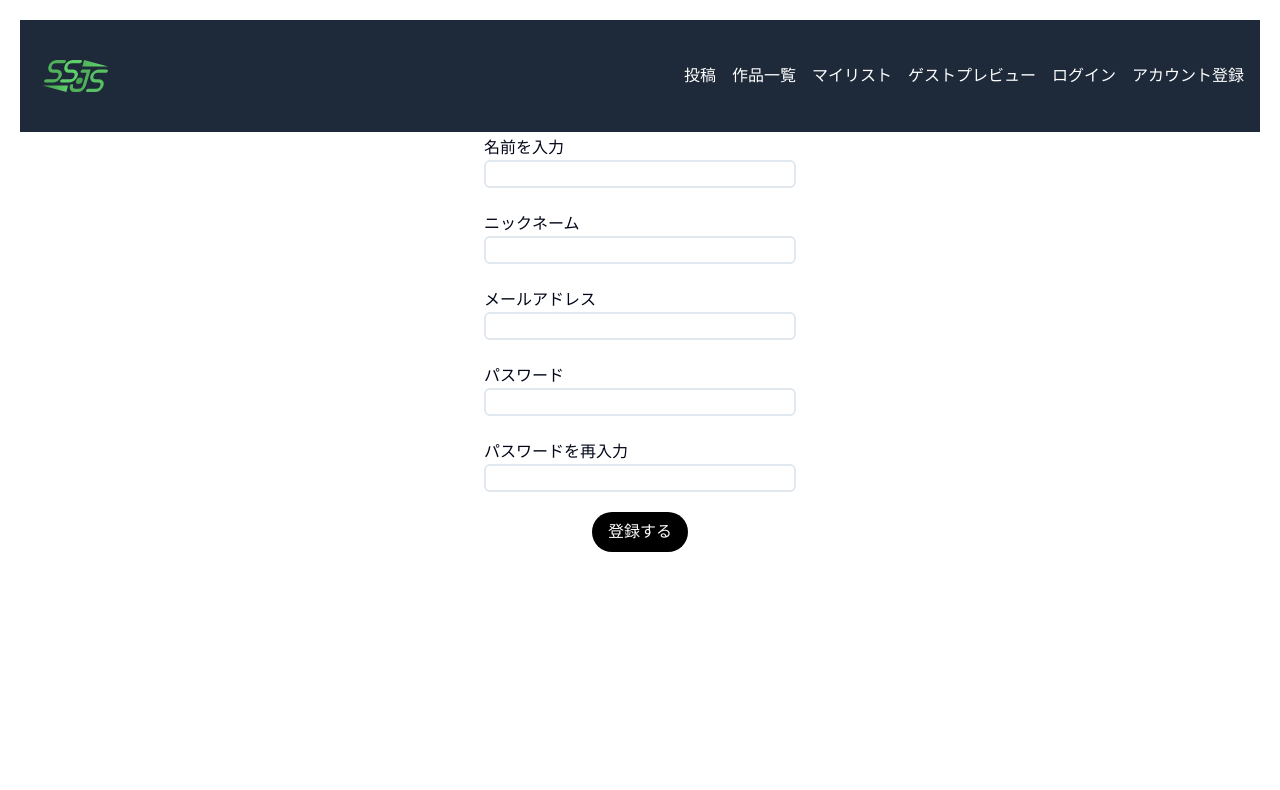
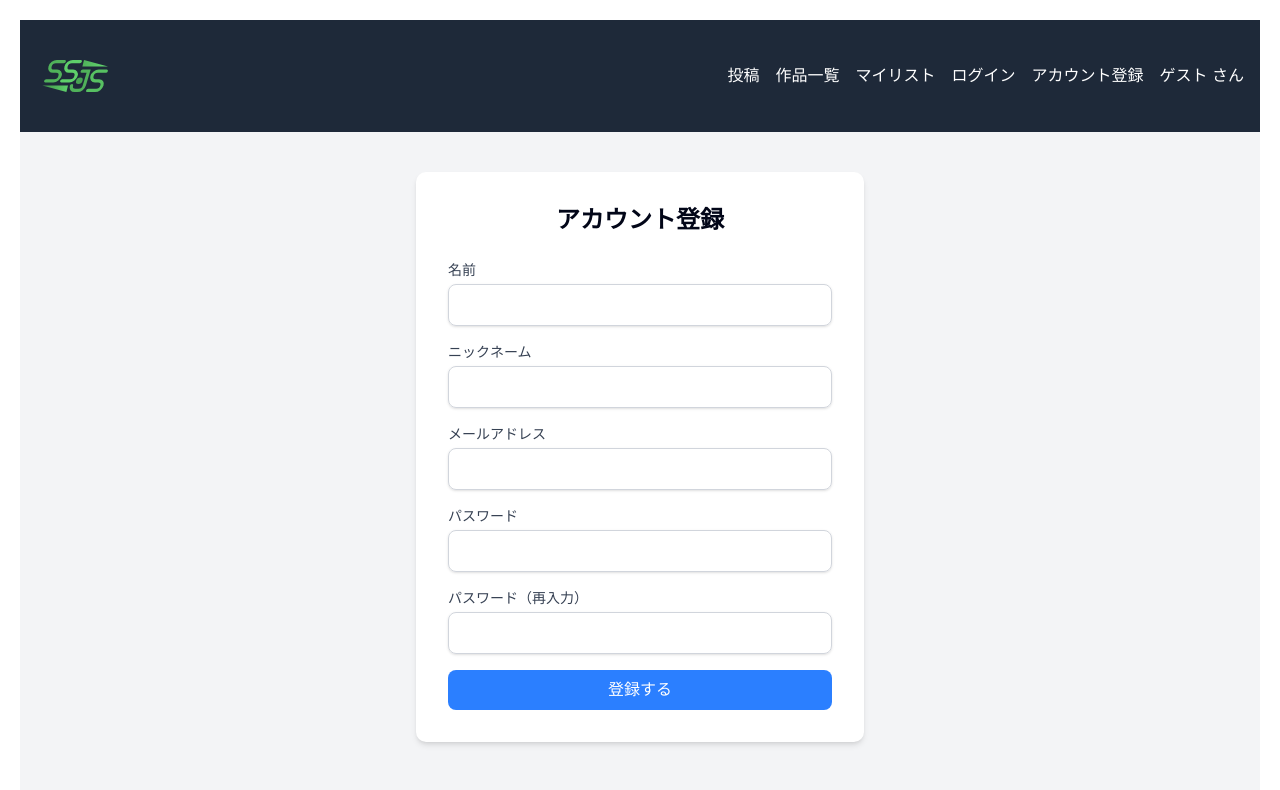
Before and after one commit to SketchShifter/sketchshifter_frontend, a Next.js app: page /register in a window 1280 px wide. Shown: the top 790 px of the page. Built offline with nearby package versions, Linux system fonts and the light colour scheme.

Commit message:
ログアウト処理を追加

```diff
--- a/src/app/post/page.tsx
+++ b/src/app/post/page.tsx
@@ -83,7 +83,8 @@ export default function PostPage() {
     };
 
     return (
-        <div className="max-w-2xl mx-auto mt-10 p-6 bg-white shadow-md rounded-md">
+        <div className="min-h-screen bg-gray-100 py-10">
+            <div className="max-w-2xl mx-auto p-6 bg-white shadow-md rounded-md">
                 <h1 className="text-2xl font-bold mb-4">作品投稿</h1>
                 <form onSubmit={handleSubmit} className="space-y-4">
                     <div>
@@ -212,5 +213,6 @@ export default function PostPage() {
                 </form>
                 {message && <p className="mt-4 text-center text-sm text-red-500">{message}</p>}
             </div>
+        </div>
     );
 }
--- a/src/components/auth/Login.tsx
+++ b/src/components/auth/Login.tsx
@@ -5,48 +5,46 @@ import { getAuthSession } from "@/lib/auth";
 import { redirect } from "next/navigation";
 import { useEffect, useState } from "react";
 import { useForm } from "react-hook-form";
-import { useRouter } from 'next/navigation'; // 修正
+import { useRouter } from 'next/navigation';
 
-const redirectTo = ""
+const redirectTo = "";
 
 interface InputType {
     email: string;
     password: string;
 }
+
 const Login = () => {
     const [loading, setLoading] = useState(false);
-    const router = useRouter(); // useRouterを使用
+    const router = useRouter();
 
     const {
         register,
-        watch,
         handleSubmit,
         formState: { errors },
     } = useForm<InputType>({
         mode: 'onBlur'
     });
+
     useEffect(() => {
         const checkAuthSession = async () => {
             const user = await getAuthSession();
-            // ログインしてたらリダイレクトする
             if (user) {
                 redirect('/');
             }
         };
 
         checkAuthSession();
-    }, [])
+    }, []);
 
-    // ログインに失敗したときの処理
     const loginFailed = (error: any) => {
-        return ""
-    }
+        return "";
+    };
 
-    // ログインに成功したときの処理
     const loginSuccess = (user_id: string) => {
         console.log("ログイン成功");
-        router.push('/');
-    }
+        window.location.href = '/'; // ホーム画面にリロード
+    };
 
     const loginReq = async (data: InputType) => {
         try {
@@ -56,14 +54,14 @@ const Login = () => {
                     'Content-Type': 'application/json'
                 },
                 body: JSON.stringify(data)
-            })
+            });
             if (!res.ok) {
                 loginFailed(res);
-                throw new Error(`レスポンスステータス: ${res.status}`)
+                throw new Error(`レスポンスステータス: ${res.status}`);
             }
-            const responce = await res.json()
-            const token = responce.token
-            const user = responce.user
+            const response = await res.json();
+            const token = response.token;
+            const user = response.user;
             localStorage.setItem("token", token);
             loginSuccess(user.id);
         } catch (error: any) {
@@ -71,36 +69,39 @@ const Login = () => {
             loginFailed(error);
             return error;
         }
-    }
+    };
 
     const isValid = (data: InputType) => {
-        alert(`${data.email} is email and password is ${data.password}`);
         setLoading(true);
         loginReq(data);
     };
 
     const isInValid = (error: any) => {
+        console.error("Validation error:", error);
     };
 
-
-    return (<>
-        <form onSubmit={handleSubmit(isValid, isInValid)} className="max-w-xs center mx-auto flex flex-nowrap flex-col items-center">
-            <div className="w-full flex flex-nowrap flex-col p-1">
-                <label htmlFor="email">
+    return (
+        <div className="bg-gray-100 py-10">
+            <div className="bg-white shadow-md rounded-lg p-8 max-w-md mx-auto">
+                <h1 className="text-2xl font-bold text-center mb-6">ログイン</h1>
+                <form onSubmit={handleSubmit(isValid, isInValid)} className="space-y-4">
+                    <div>
+                        <label htmlFor="email" className="block text-sm font-medium text-gray-700">
                             メールアドレス
                         </label>
                         <input
                             {...register("email", { required: "メールアドレスを入力してください" })}
-                    className="border-2 border-solid rounded-sm"
+                            className={`mt-1 block w-full px-3 py-2 border ${errors.email ? 'border-red-500' : 'border-gray-300'
+                                } rounded-md shadow-sm focus:outline-none focus:ring-blue-500 focus:border-blue-500`}
                             type="email"
                             name="email"
                         />
-                <div className="text-[red] text-xs h-4">
-                    {errors.email?.message}
+                        {errors.email && (
+                            <p className="text-red-500 text-sm mt-1">{errors.email.message}</p>
+                        )}
                     </div>
-            </div>
-            <div className="w-full flex flex-nowrap flex-col p-1">
-                <label htmlFor="email">
+                    <div>
+                        <label htmlFor="password" className="block text-sm font-medium text-gray-700">
                             パスワード
                         </label>
                         <input
@@ -108,23 +109,34 @@ const Login = () => {
                                 required: "パスワードを入力してください",
                                 minLength: { value: 8, message: "8文字以上入力してください" }
                             })}
-                    className="border-2 border-solid rounded-sm"
+                            className={`mt-1 block w-full px-3 py-2 border ${errors.password ? 'border-red-500' : 'border-gray-300'
+                                } rounded-md shadow-sm focus:outline-none focus:ring-blue-500 focus:border-blue-500`}
                             type="password"
                             name="password"
                         />
-                <div className="text-[red] text-xs h-4">
-                    {errors.password?.message}
+                        {errors.password && (
+                            <p className="text-red-500 text-sm mt-1">{errors.password.message}</p>
+                        )}
+                    </div>
+                    <div>
+                        <button
+                            type="submit"
+                            disabled={loading}
+                            className={`w-full px-4 py-2 text-white font-medium rounded-md ${loading ? 'bg-gray-400' : 'bg-blue-500 hover:bg-blue-600'
+                                } focus:outline-none focus:ring-2 focus:ring-blue-500 focus:ring-offset-2`}
+                        >
+                            {loading ? "ログイン中..." : "ログイン"}
+                        </button>
+                    </div>
+                    <div className="text-center">
+                        <a href="login/reset" className="text-blue-500 hover:underline text-sm">
+                            パスワードをリセット
+                        </a>
+                    </div>
+                </form>
             </div>
         </div>
-            <div className={`px-4 py-2 w-fit rounded-full ${loading ? 'bg-gray-500' : 'bg-black'} text-white`}>
-                <input type="submit" value="ログイン" disabled={loading} />
-            </div>
-            <div>
-                <p><a href="login/reset">パスワードをリセット</a></p>
+    );
+};
 
-            </div>
-        </form>
-    </>);
-}
-
-export { Login }
+export { Login };
--- a/src/components/auth/Register.tsx
+++ b/src/components/auth/Register.tsx
@@ -4,9 +4,9 @@ import { API_URL } from "@/lib/api";
 import { getAuthSession } from "@/lib/auth";
 import { redirect } from "next/navigation";
 import { useEffect, useState } from "react";
-import { useForm, FieldError, FieldErrors } from "react-hook-form";
+import { useForm, FieldError } from "react-hook-form";
 
-const redirectTo = ""
+const redirectTo = "";
 
 interface InputType {
     email: string;
@@ -15,158 +15,147 @@ interface InputType {
     name: string;
     nickname: string;
 }
-interface InputProps {
-    name: "password" | "email" | "passwordRe" | "name" | "nickname",
-    type: string
-    label: string
-    reqMsg: string
-}
+
 const Register = () => {
     const [loading, setLoading] = useState(false);
 
     const {
         register,
-        watch,
         handleSubmit,
         formState: { errors },
         getValues,
     } = useForm<InputType>({
         mode: 'onBlur'
     });
+
     useEffect(() => {
         const checkAuthSession = async () => {
             const user = await getAuthSession();
-            // ログインしてたらリダイレクトする
-            if (user){
+            if (user) {
                 redirect(`${redirectTo}/${user.id}`);
             }
         };
 
         checkAuthSession();
-    },[])
-
-    // ログインに失敗したときの処理
-    const loginFailed = (error: any) => {
-        return ""
-    }
-
-    // ログインに成功したときの処理
-    const loginSuccess = (user_id: string) => {
-        redirect(`${redirectTo}/${user_id}`);
-    }
+    }, []);
 
     const registerReq = async (data: InputType) => {
         try {
-            if (data.password != data.passwordRe){
-                isInValid({error: "password is not match"})
-                return null
+            if (data.password !== data.passwordRe) {
+                alert("パスワードが一致しません");
+                return null;
             }
             const setData = {
                 email: data.email,
                 password: data.password,
                 name: data.name,
                 nickname: data.nickname
-            }
-            const res = await fetch(`${API_URL}/auth/register`,{
+            };
+            const res = await fetch(`${API_URL}/auth/register`, {
                 method: 'POST',
                 headers: {
                     'Content-Type': 'application/json'
                 },
                 body: JSON.stringify(setData)
-            })
-            if(!res.ok) {
-                if(res.status === 409){
+            });
+            if (!res.ok) {
+                if (res.status === 409) {
                     alert("既に登録されています。");
                     redirect(`/login`);
                 }
-                loginFailed(res);
-                throw new Error(`レスポンスステータス: ${res.status}`)
+                throw new Error(`レスポンスステータス: ${res.status}`);
             }
-            const responce = await res.json()
-            const token = responce.token
-            const user = responce.user
-            localStorage.setItem("token",token);
-            loginSuccess(user.id);
-        }catch(error: any){
+            const response = await res.json();
+            const token = response.token;
+            const user = response.user;
+            localStorage.setItem("token", token);
+            redirect(`${redirectTo}/${user.id}`);
+        } catch (error: any) {
             console.error(error.message);
-            loginFailed(error);
-            return error;
         }
-    }
+    };
 
     const isValid = (data: InputType) => {
         setLoading(true);
-        alert(`${data.email} is email and password is ${data.password}`);
         registerReq(data);
     };
 
-    const isInValid = (error: any) => {
-    };
-
-    const Input = ({name,type,label,reqMsg}: InputProps) => {
-        return(<>
-            <div className="w-full flex flex-nowrap flex-col p-1">
-                <label htmlFor={name}>
-                    {label}
+    return (
+        <div className="min-h-screen bg-gray-100 py-10">
+            <div className="bg-white shadow-md rounded-lg p-8 max-w-md mx-auto">
+                <h1 className="text-2xl font-bold text-center mb-6">アカウント登録</h1>
+                <form onSubmit={handleSubmit(isValid)} className="space-y-4">
+                    <div>
+                        <label htmlFor="name" className="block text-sm font-medium text-gray-700">
+                            名前
                         </label>
                         <input
-                    {...register(name, { required: reqMsg})}
-                    className="border-2 border-solid rounded-sm"
-                    type={type}
-                    name={name}
+                            {...register("name", { required: "名前を入力してください" })}
+                            className={`mt-1 block w-full px-3 py-2 border ${errors.name ? 'border-red-500' : 'border-gray-300'
+                                } rounded-md shadow-sm focus:outline-none focus:ring-blue-500 focus:border-blue-500`}
+                            type="text"
+                            name="name"
                         />
-                <div className="text-[red] text-xs h-4">
-                    {(errors as Record<string, FieldError>)[name]?.message}
+                        {errors.name && (
+                            <p className="text-red-500 text-sm mt-1">{errors.name.message}</p>
+                        )}
                     </div>
+                    <div>
+                        <label htmlFor="nickname" className="block text-sm font-medium text-gray-700">
+                            ニックネーム
+                        </label>
+                        <input
+                            {...register("nickname", { required: "ニックネームを入力してください" })}
+                            className={`mt-1 block w-full px-3 py-2 border ${errors.nickname ? 'border-red-500' : 'border-gray-300'
+                                } rounded-md shadow-sm focus:outline-none focus:ring-blue-500 focus:border-blue-500`}
+                            type="text"
+                            name="nickname"
+                        />
+                        {errors.nickname && (
+                            <p className="text-red-500 text-sm mt-1">{errors.nickname.message}</p>
+                        )}
                     </div>
-        </>)
-    }
-
-    return(<>
-        <form onSubmit={handleSubmit(isValid, isInValid)} className="max-w-xs center mx-auto flex flex-nowrap flex-col items-center">
-            <Input
-                name="name"
-                type="text"
-                label="名前を入力"
-                reqMsg="名前を入力してください"
+                    <div>
+                        <label htmlFor="email" className="block text-sm font-medium text-gray-700">
+                            メールアドレス
+                        </label>
+                        <input
+                            {...register("email", { required: "メールアドレスを入力してください" })}
+                            className={`mt-1 block w-full px-3 py-2 border ${errors.email ? 'border-red-500' : 'border-gray-300'
+                                } rounded-md shadow-sm focus:outline-none focus:ring-blue-500 focus:border-blue-500`}
+                            type="email"
+                            name="email"
                         />
-            <Input
-                name="nickname"
-                type="text"
-                label="ニックネーム"
-                reqMsg="ニックネームを入力してください"
-            />
-            <Input
-                name="email"
-                type="email"
-                label="メールアドレス"
-                reqMsg="メールアドレスを入力してください"
-            />
-            <div className="w-full flex flex-nowrap flex-col p-1">
-                <label htmlFor="password">
+                        {errors.email && (
+                            <p className="text-red-500 text-sm mt-1">{errors.email.message}</p>
+                        )}
+                    </div>
+                    <div>
+                        <label htmlFor="password" className="block text-sm font-medium text-gray-700">
                             パスワード
                         </label>
                         <input
                             {...register("password", {
                                 required: "パスワードを入力してください",
-                        minLength: { value: 8, message: "8文字以上入力してください"}
+                                minLength: { value: 8, message: "8文字以上入力してください" }
                             })}
-                    className="border-2 border-solid rounded-sm"
+                            className={`mt-1 block w-full px-3 py-2 border ${errors.password ? 'border-red-500' : 'border-gray-300'
+                                } rounded-md shadow-sm focus:outline-none focus:ring-blue-500 focus:border-blue-500`}
                             type="password"
                             name="password"
                         />
-                <div className="text-[red] text-xs h-4">
-                    {errors.password?.message}
+                        {errors.password && (
+                            <p className="text-red-500 text-sm mt-1">{errors.password.message}</p>
+                        )}
                     </div>
-            </div>
-            <div className="w-full flex flex-nowrap flex-col p-1">
-                <label htmlFor="passwordRe">
-                    パスワードを再入力
+                    <div>
+                        <label htmlFor="passwordRe" className="block text-sm font-medium text-gray-700">
+                            パスワード（再入力）
                         </label>
                         <input
                             {...register("passwordRe", {
                                 required: "パスワードを再入力してください",
-                        minLength: { value: 8, message: "8文字以上入力してください"},
+                                minLength: { value: 8, message: "8文字以上入力してください" },
                                 validate: {
                                     matchesPreviousPassword: (value) => {
                                         const { password } = getValues();
@@ -174,19 +163,29 @@ const Register = () => {
                                     }
                                 }
                             })}
-                    className="border-2 border-solid rounded-sm"
+                            className={`mt-1 block w-full px-3 py-2 border ${errors.passwordRe ? 'border-red-500' : 'border-gray-300'
+                                } rounded-md shadow-sm focus:outline-none focus:ring-blue-500 focus:border-blue-500`}
                             type="password"
                             name="passwordRe"
                         />
-                <div className="text-[red] text-xs h-4">
-                    {errors.passwordRe?.message}
+                        {errors.passwordRe && (
+                            <p className="text-red-500 text-sm mt-1">{errors.passwordRe.message}</p>
+                        )}
+                    </div>
+                    <div>
+                        <button
+                            type="submit"
+                            disabled={loading}
+                            className={`w-full px-4 py-2 text-white font-medium rounded-md ${loading ? 'bg-gray-400' : 'bg-blue-500 hover:bg-blue-600'
+                                } focus:outline-none focus:ring-2 focus:ring-blue-500 focus:ring-offset-2`}
+                        >
+                            {loading ? "登録中..." : "登録する"}
+                        </button>
+                    </div>
+                </form>
             </div>
         </div>
-            <div className={`px-4 py-2 w-fit rounded-full ${loading ? 'bg-gray-500' : 'bg-black'} text-white`}>
-                <input type="submit" value="登録する" disabled={loading} />
-            </div>
-        </form>
-    </>);
-}
+    );
+};
 
-export {Register}
+export { Register };
--- a/src/components/topbar.tsx
+++ b/src/components/topbar.tsx
@@ -5,29 +5,69 @@ import Link from 'next/link';
 import { useState, useEffect } from 'react';
 
 const TopBar = () => {
-  const [session, setSession] = useState<ReturnDataProps>(null)
-  console.log(session); // セッション情報をログに出力
+  // const [session, setSession] = useState<ReturnDataProps>(null)
+  // console.log(session); // セッション情報をログに出力
+  // useEffect(() => {
+  //   console.log(session); // セッション情報をログに出力
+  //   const fetchSession = async () => {
+  //     try {
+  //       const session = await getAuthSession(); // セッション情報を取得
+  //       console.log(session); // セッション情報をログに出力
+  //       setSession(session); // セッション情報をステートに保存
+  //     } catch (error) {
+  //       console.error('Failed to fetch session:', error); // エラーが発生した場合のログ
+  //     }
+  //   };
+
+  //   fetchSession(); // 非同期関数を即時実行
+  // }, []);
+  // if (session) {
+  //   // ログイン済みの場合(nullじゃないとき)
+  //   console.log("ログインしている");
+  // } else {
+  //   // ログインしていない場合(null)
+  //   console.log("ログインしていない");
+  // }
+  const [user, setUser] = useState(null as any);
+
   useEffect(() => {
-    console.log(session); // セッション情報をログに出力
-    const fetchSession = async () => {
+    const fetchData = async () => {
       try {
-        const session = await getAuthSession(); // セッション情報を取得
-        console.log(session); // セッション情報をログに出力
-        setSession(session); // セッション情報をステートに保存
+        const token = localStorage.getItem('token');
+        if (!token) {
+          setUser(null);
+          return;
+        }
+
+        const response = await fetch('http://localhost:8080/api/v1/auth/me', {
+          headers: {
+            Authorization: `Bearer ${token}`,
+          },
+        });
+
+        if (!response.ok) {
+          console.log('ユーザー情報の取得に失敗しました。');
+          return;
+        }
+
+        const user = await response.json();
+        setUser(user);
       } catch (error) {
-        console.error('Failed to fetch session:', error); // エラーが発生した場合のログ
+        console.error('エラーが発生しました:', error);
       }
     };
+    fetchData();
+  }, []);
 
-    fetchSession(); // 非同期関数を即時実行
-  }, []);
-  if (session) {
-    // ログイン済みの場合(nullじゃないとき)
-    console.log("ログインしている");
-  } else {
-    // ログインしていない場合(null)
-    console.log("ログインしていない");
+  const handleLogout = async () => {
+    try {
+      localStorage.removeItem('token'); // トークンをローカルストレージから削除
+      setUser(null); // ユーザー情報をnullに設定
+      // 必要に応じて、ログアウト後のリダイレクトなどを追加
+    } catch (error) {
+      console.error('ログアウト中にエラーが発生しました:', error);
     }
+  };
 
   return (
     <div className="bg-gray-800 p-4 flex justify-between items-center">
@@ -36,7 +76,7 @@ const TopBar = () => {
           <img src="/ssjs.svg" alt="SketchShifter Logo" className="h-20 w-auto object-contain" />
         </Link>
       </h1>
-      <div className="ml-auto flex space-x-4"> {/* ボタンを右端に配置 */}
+      <div className="ml-auto flex space-x-4">
         <button className="text-white">
           <Link href={"/post"}>投稿</Link>
         </button>
@@ -46,16 +86,21 @@ const TopBar = () => {
         <button className="text-white">
           <Link href={"/mylist"}>マイリスト</Link>
         </button>
-        <button className="text-white">
-          <Link href={"/preview"}>ゲストプレビュー</Link>
-        </button>
+        {!user ? (
+          <>
             <button className="text-white">
               <Link href={"/login"}>ログイン</Link>
             </button>
             <button className="text-white">
               <Link href={"/register"}>アカウント登録</Link>
             </button>
-        {/* <p className="text-white">{user ? `${user.nickname} さん` : "ゲスト さん"}</p> */}
+          </>
+        ) : (
+          <button className="text-white" onClick={handleLogout}>
+            ログアウト
+          </button>
+        )}
+        <p className="text-white">{user ? `${user.nickname} さん` : "ゲスト さん"}</p>
       </div>
     </div>
   );
```
Also changed, not shown: src/app/artworks/[id]/page.tsx (+48 -11 lines), src/lib/auth.ts (+28 -27 lines). Lines whose indentation alone changed are shown as unchanged.
